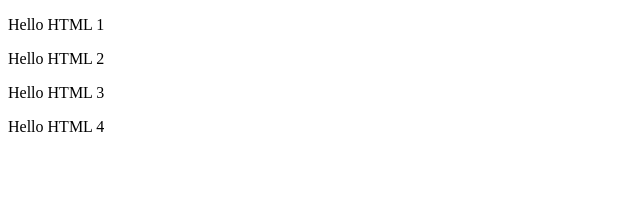
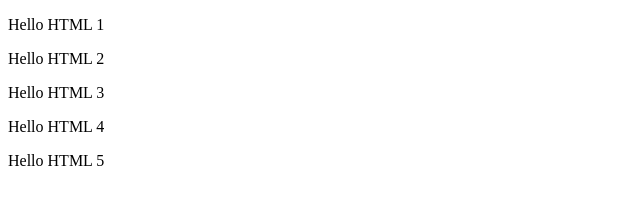
Before and after one commit to pdorthFatec/bootcamp-devjr, a plain HTML site: page index.html in a window 1280 px wide. Shown: the whole page, without its empty margins (0-640 px from the left). Drawn offline with Linux system fonts and the light colour scheme.

Commit message:
Terceira alteração

```diff
--- a/index.html
+++ b/index.html
@@ -10,5 +10,6 @@
     <p>Hello HTML 2</p>
     <p>Hello HTML 3</p>
     <p>Hello HTML 4</p>
+    <p>Hello HTML 5</p>
  </body>
  </html>
```
